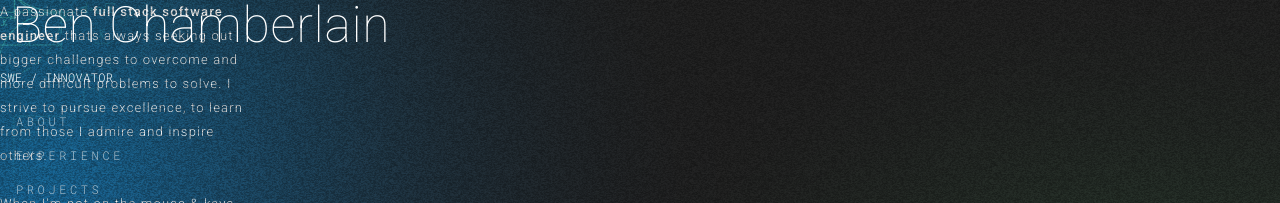
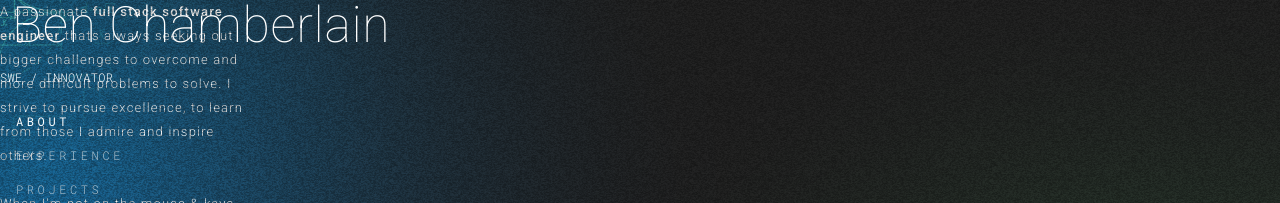
Before and after one commit to Chambo88/portfolio-site-v2, a React (Vite) app: page / in a window 1280 px wide. Shown: the top 203 px of the page. Built offline with nearby package versions, Linux system fonts and the light colour scheme.

Commit message:
fix about and default

```diff
--- a/src/App.tsx
+++ b/src/App.tsx
@@ -32,14 +32,6 @@ function App() {
           <Routes location={location} key={location.pathname}>
             <Route
               path="/"
-              element={
-                <MotionWrapper>
-                  <About />
-                </MotionWrapper>
-              }
-            />
-            <Route
-              path="/about"
               element={
                 <MotionWrapper>
                   <About />
--- a/src/components/headerNav/HeaderNav.tsx
+++ b/src/components/headerNav/HeaderNav.tsx
@@ -11,8 +11,8 @@ const HeaderNav: React.FC = () => {
       <h1 className={styles.name}>Ben Chamberlain</h1>
       <h3 className={styles.subTitle}> SWE / INNOVATOR</h3>
       <nav>
-        <Link to="/about">
-          <NavButton isActive={isActive("/about")}>ABOUT</NavButton>
+        <Link to="/">
+          <NavButton isActive={isActive("/")}>ABOUT</NavButton>
         </Link>
         <Link to="/experience">
           <NavButton isActive={isActive("/experience")}>EXPERIENCE</NavButton>
```
